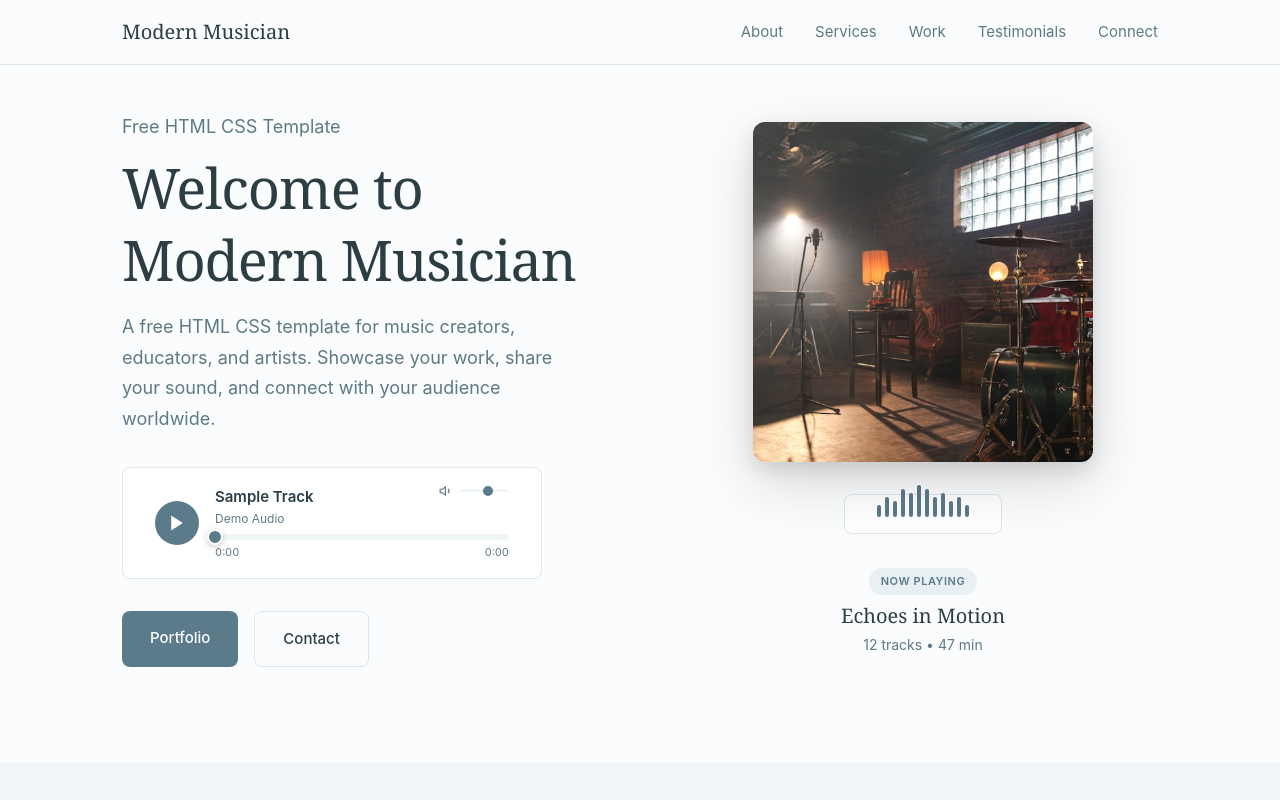
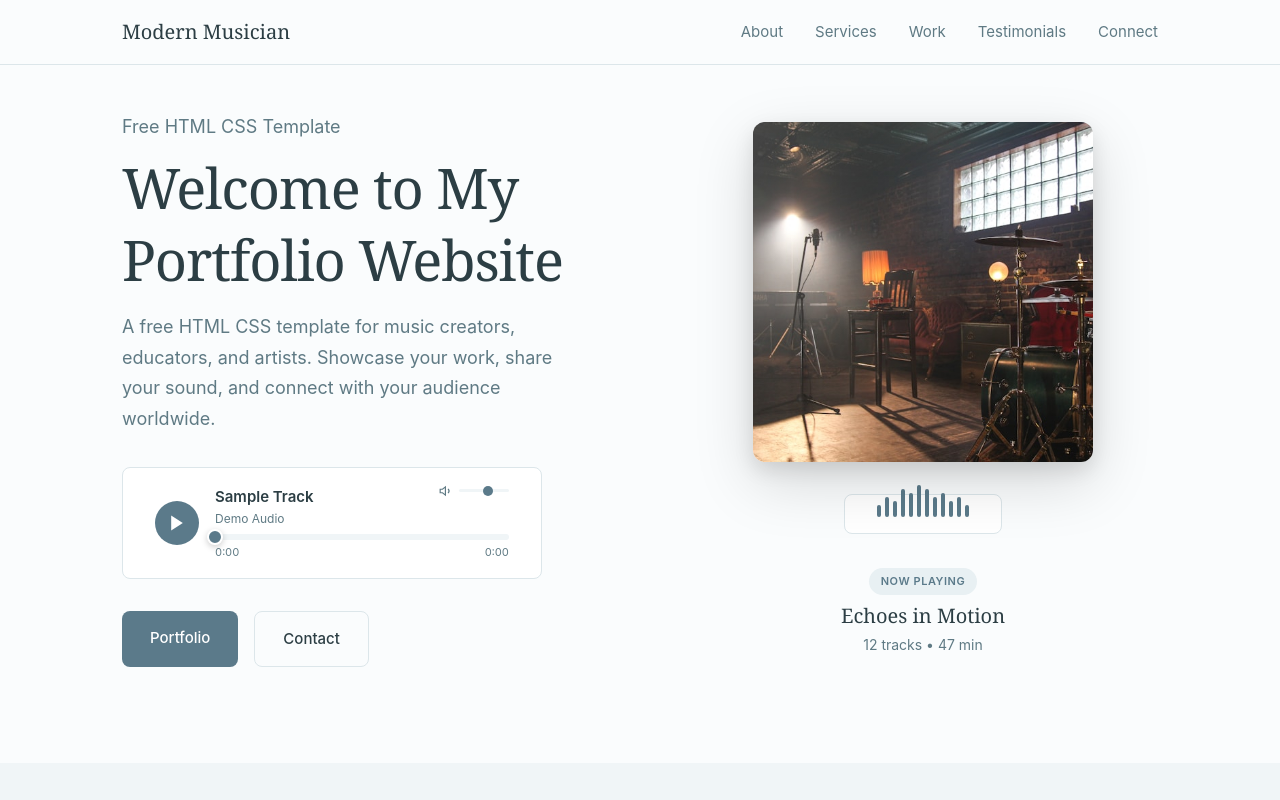
Before and after one commit to alytics-bolaji/music-portfolio-cicd, a plain HTML site: page index.html in a window 1280 px wide. Shown: the top 800 px of the page. Drawn offline with Linux system fonts and the light colour scheme.

Commit message:
fix:edited the title

```diff
--- a/index.html
+++ b/index.html
@@ -44,7 +44,7 @@
             <div class="hero-grid">
                 <div class="hero-content">
                     <p class="hero-tagline">Free HTML CSS Template</p>
-                    <h1>Welcome to Modern Musician</h1>
+                    <h1>Welcome to My Portfolio Website</h1>
                     <p class="hero-description">A free HTML CSS template for music creators, educators, and artists. Showcase your work, share your sound, and connect with your audience worldwide.</p>
 
                     <!-- Audio Player -->
```
